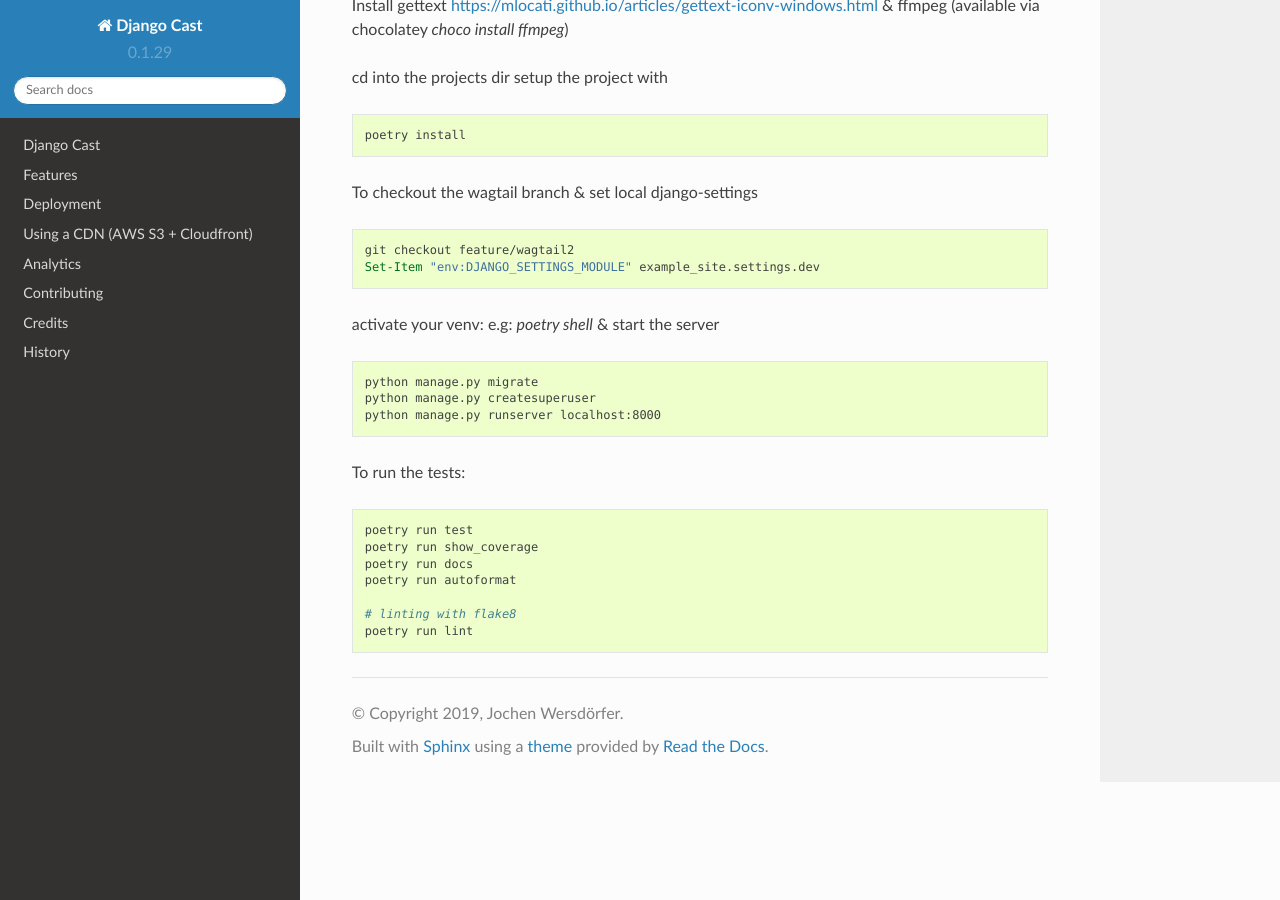
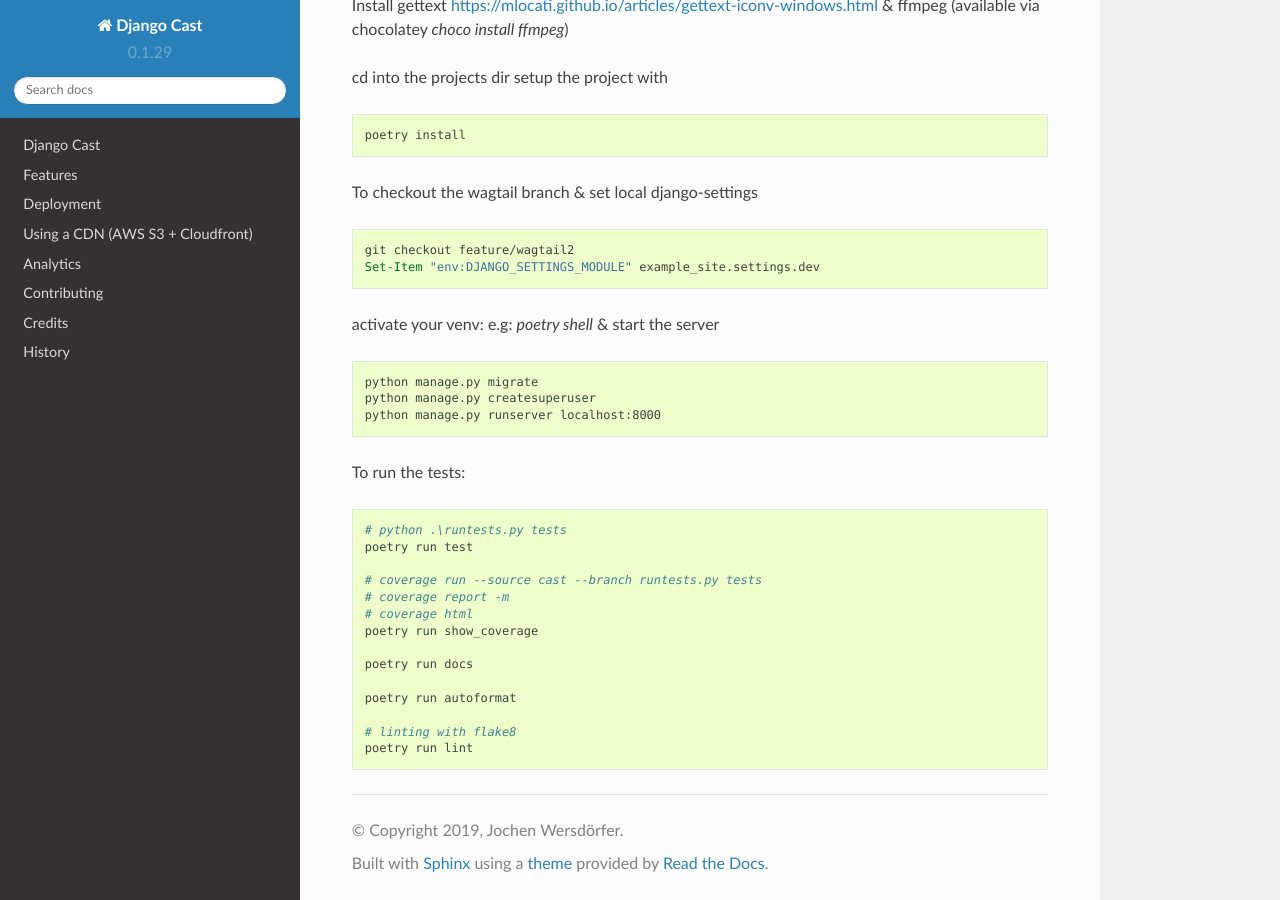
Before and after one commit to ephes/django-cast, a Sphinx documentation site: the page built from docs/windows_install.rst, in a window 1280 px wide and 900 px high, scrolled down 703 px. Built offline with Sphinx 7.4.7 and the Read the Docs theme 2.0.0, drawn with Linux system fonts in a browser that asks for light colours.

Commit message:
more details for testing without working poetry run

```diff
--- a/docs/windows_install.rst
+++ b/docs/windows_install.rst
@@ -56,9 +56,16 @@ To run the tests:
 
 .. code-block:: powershell
 
+    # python .\runtests.py tests
     poetry run test
+
+    # coverage run --source cast --branch runtests.py tests
+    # coverage report -m
+    # coverage html
     poetry run show_coverage
+
     poetry run docs
+
     poetry run autoformat
 
     # linting with flake8
```
